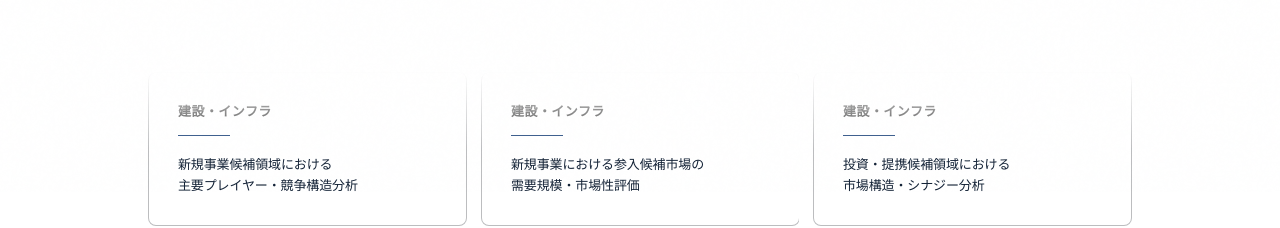
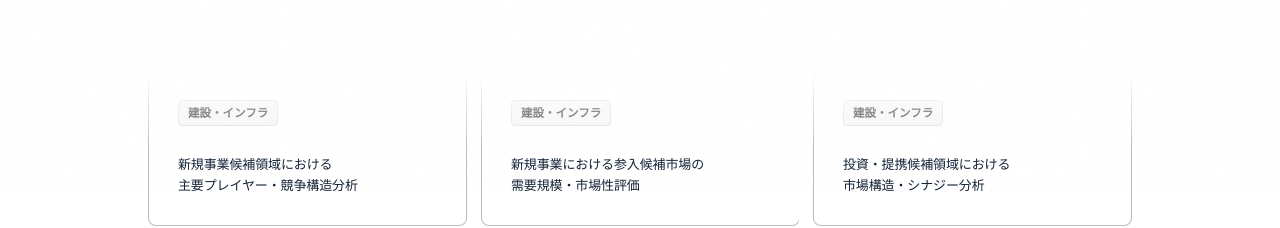
Before and after one commit to neunon/neunon-web, a Next.js app: page /works in a window 1280 px wide. Shown: the part 608-836 px from the top of the page. Built offline with nearby package versions, Linux system fonts and the light colour scheme; no server answers.

Commit message:
Present works industries as neutral tags

```diff
--- a/app/editorial-round3.css
+++ b/app/editorial-round3.css
@@ -3236,14 +3236,19 @@
 }
 
 .nc-works-column .nc-work-tile > span {
-  display: block;
-  padding-bottom: 0;
-  border-bottom: 0;
+  display: inline-flex;
+  width: fit-content;
+  align-items: center;
+  padding: 4px 9px;
+  border: 1px solid #d9dde2;
+  border-radius: 4px;
+  background: #f3f4f5;
   color: #242424;
   font-family: var(--font-sans);
-  font-size: 13px;
+  font-size: 11.5px;
   font-weight: 600;
-  letter-spacing: 0.035em;
+  line-height: 1.4;
+  letter-spacing: 0;
 }
 
 .nc-works-column .nc-work-tile > span::before {
@@ -3252,16 +3257,12 @@
 }
 
 .nc-works-column .nc-work-tile > span::after {
-  content: '';
-  display: block;
-  width: 52px;
-  height: 1px;
-  margin-top: 10px;
-  background: #173f78;
+  content: none;
+  display: none;
 }
 
 .nc-works-column .nc-work-tile h2 {
-  margin-top: 18px;
+  margin-top: 21px;
   color: #142337;
   font-family: var(--font-sans);
   font-size: clamp(13px, 0.9vw, 14.5px);
@@ -3297,12 +3298,8 @@
   }
 
   .nc-works-column .nc-work-tile > span {
-    font-size: 11.5px;
-  }
-
-  .nc-works-column .nc-work-tile > span::after {
-    width: 38px;
-    margin-top: 8px;
+    padding: 3px 7px;
+    font-size: 10.5px;
   }
 
   .nc-works-column .nc-work-tile h2 {
```
